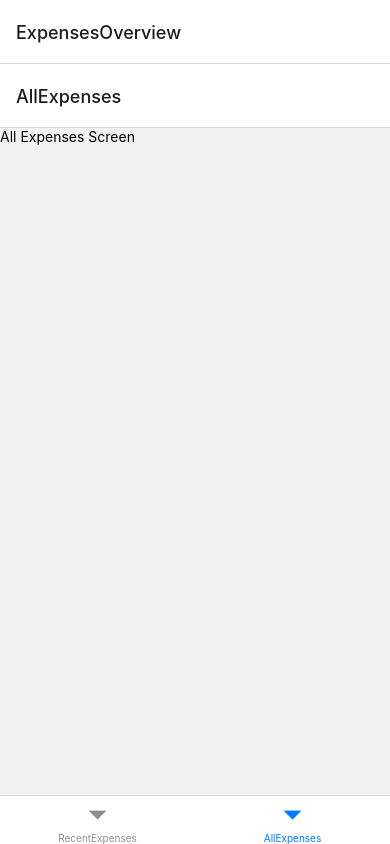
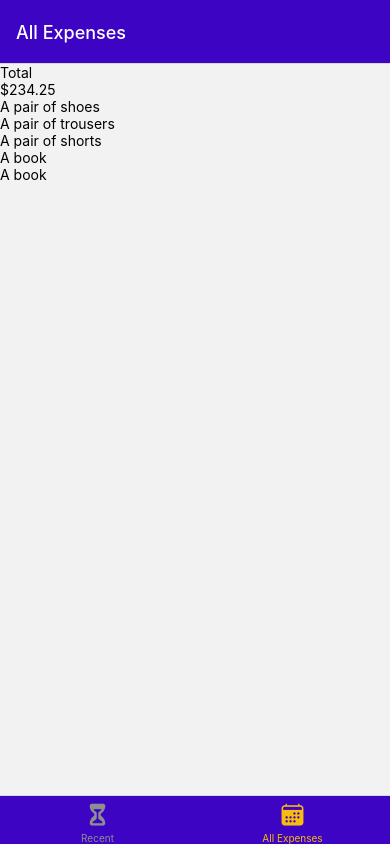
Before and after one commit to rhiannonmonks/ExpenseTracker, a React Native app: screen /AllExpenses in a window 390 px wide. Built offline with nearby package versions, Linux system fonts and the light colour scheme.

Commit message:
outputting a list of expenses

```diff
--- a/App.js
+++ b/App.js
@@ -6,15 +6,44 @@ import { createBottomTabNavigator } from "@react-navigation/bottom-tabs";
 import ManageExpenses from "./screens/ManageExpense";
 import RecentExpenses from "./screens/RecentExpenses";
 import AllExpenses from "./screens/AllExpenses";
+import { GlobalStyles } from "./constants/styles";
+import { Ionicons } from "@expo/vector-icons";
 
 const Stack = createNativeStackNavigator();
 const BottomTabs = createBottomTabNavigator();
 
 function ExpensesOverview() {
   return (
-    <BottomTabs.Navigator>
-      <BottomTabs.Screen name="RecentExpenses" component={RecentExpenses} />
-      <BottomTabs.Screen name="AllExpenses" component={AllExpenses} />
+    <BottomTabs.Navigator
+      screenOptions={{
+        headerStyle: { backgroundColor: GlobalStyles.colors.primary500 },
+        headerTintColor: "white",
+        tabBarStyle: { backgroundColor: GlobalStyles.colors.primary500 },
+        tabBarActiveTintColor: GlobalStyles.colors.accent500,
+      }}
+    >
+      <BottomTabs.Screen
+        name="RecentExpenses"
+        component={RecentExpenses}
+        options={{
+          title: "Recent Expenses",
+          tabBarLabel: "Recent",
+          tabBarIcon: ({ color, size }) => (
+            <Ionicons name="hourglass" size={size} color={color} />
+          ),
+        }}
+      />
+      <BottomTabs.Screen
+        name="AllExpenses"
+        component={AllExpenses}
+        options={{
+          title: "All Expenses",
+          tabBarLabel: "All Expenses",
+          tabBarIcon: ({ color, size }) => (
+            <Ionicons name="calendar" size={size} color={color} />
+          ),
+        }}
+      />
     </BottomTabs.Navigator>
   );
 }
@@ -25,7 +54,11 @@ export default function App() {
       <StatusBar style="auto" />
       <NavigationContainer>
         <Stack.Navigator>
-          <Stack.Screen name="ExpensesOverview" component={ExpensesOverview} />
+          <Stack.Screen
+            name="ExpensesOverview"
+            component={ExpensesOverview}
+            options={{ headerShown: false }}
+          />
           <Stack.Screen name="ManageExpense" component={ManageExpenses} />
         </Stack.Navigator>
       </NavigationContainer>
--- /dev/null
+++ b/components/ExpensesOutput/ExpensesList.js
@@ -0,0 +1,17 @@
+import { Text, FlatList } from "react-native";
+
+function renderExpenseItem(itemData) {
+  return <Text>{itemData.item.description}</Text>;
+}
+
+function ExpensesList({ expenses }) {
+  return (
+    <FlatList
+      data={expenses}
+      renderItem={renderExpenseItem}
+      keyExtractor={(item) => item.id}
+    />
+  );
+}
+
+export default ExpensesList;
--- /dev/null
+++ b/components/ExpensesOutput/ExpensesOutput.js
@@ -0,0 +1,47 @@
+import { View } from "react-native";
+import ExpensesList from "./ExpensesList";
+import ExpensesSummary from "./ExpensesSummary";
+
+const DUMMY_EXPENSES = [
+  {
+    id: "e1",
+    description: "A pair of shoes",
+    amount: 59.99,
+    date: new Date("2021-12-19"),
+  },
+  {
+    id: "e2",
+    description: "A pair of trousers",
+    amount: 89.29,
+    date: new Date("2021-12-01"),
+  },
+  {
+    id: "e3",
+    description: "A pair of shorts",
+    amount: 50.99,
+    date: new Date("2021-10-15"),
+  },
+  {
+    id: "e4",
+    description: "A book",
+    amount: 14.99,
+    date: new Date("2022-02-01"),
+  },
+  {
+    id: "e5",
+    description: "A book",
+    amount: 18.99,
+    date: new Date("2022-05-01"),
+  },
+];
+
+function ExpensesOutput({ expenses, expensesPeriod }) {
+  return (
+    <View>
+      <ExpensesSummary expenses={DUMMY_EXPENSES} periodName={expensesPeriod} />
+      <ExpensesList expenses={DUMMY_EXPENSES} />
+    </View>
+  );
+}
+
+export default ExpensesOutput;
--- /dev/null
+++ b/components/ExpensesOutput/ExpensesSummary.js
@@ -0,0 +1,16 @@
+import { View, Text } from "react-native";
+
+function ExpensesSummary({ expenses, periodName }) {
+  const expensesSum = expenses.reduce((sum, expense) => {
+    return sum + expense.amount;
+  }, 0);
+
+  return (
+    <View>
+      <Text>{periodName}</Text>
+      <Text>${expensesSum.toFixed(2)}</Text>
+    </View>
+  );
+}
+
+export default ExpensesSummary;
--- /dev/null
+++ b/constants/styles.js
@@ -0,0 +1,16 @@
+export const GlobalStyles = {
+  colors: {
+    primary50: "#e4d9fd",
+    primary100: "#c6affc",
+    primary200: "#a281f0",
+    primary400: "#5721d4",
+    primary500: "#3e04c3",
+    primary700: "#2d0689",
+    primary800: "#200364",
+    accent500: "#f7bc0c",
+    error50: "#fcc4e4",
+    error500: "#9b095c",
+    gray500: "#39324a",
+    gray700: "#221c30",
+  },
+};
--- a/screens/AllExpenses.js
+++ b/screens/AllExpenses.js
@@ -1,7 +1,7 @@
-import { Text } from "react-native";
+import ExpensesOutput from "../components/ExpensesOutput/ExpensesOutput";
 
 function AllExpenses() {
-  return <Text>All Expenses Screen</Text>;
+  return <ExpensesOutput expensesPeriod="Total" />;
 }
 
 export default AllExpenses;
--- a/screens/RecentExpenses.js
+++ b/screens/RecentExpenses.js
@@ -1,7 +1,7 @@
-import { Text } from "react-native";
+import ExpensesOutput from "../components/ExpensesOutput/ExpensesOutput";
 
 function RecentExpenses() {
-  return <Text>RecentExpenses Screen</Text>;
+  return <ExpensesOutput expensesPeriod="Last 7 days" />;
 }
 
 export default RecentExpenses;
```
